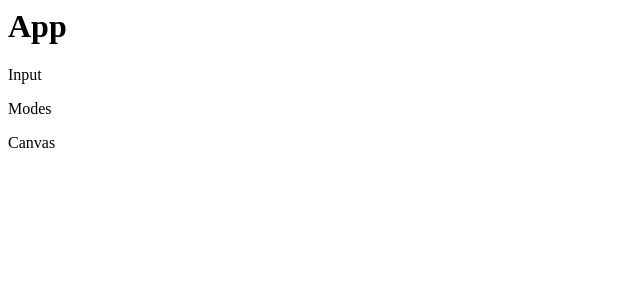
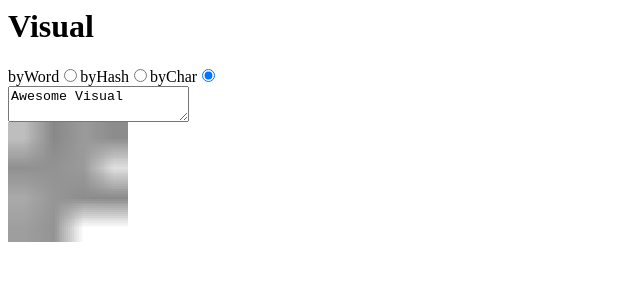
Before and after one commit to ceigh/visual, a React (Create React App) app: page / in a window 1280 px wide. Shown: the top 300 px of the page, without its empty margins (0-640 px from the left). Built offline with nearby package versions, Linux system fonts and the light colour scheme.

Commit message:
feat: Add base functional

```diff
--- a/package.json
+++ b/package.json
@@ -3,6 +3,7 @@
   "version": "0.1.0",
   "private": true,
   "dependencies": {
+    "js-sha512": "^0.8.0",
     "react": "^16.9.0",
     "react-dom": "^16.9.0",
     "react-scripts": "3.1.1"
--- a/src/components/App.js
+++ b/src/components/App.js
@@ -1,15 +1,25 @@
-import React from 'react';
+import React, {useState} from 'react';
+import encode from '../lib/encode';
 import Input from './Input';
 import Modes from './Modes';
 import Canvas from './Canvas';
 
+const modes = Object.keys(encode);
+const defaultMode = modes[~~(Math.random() * modes.length)];
+const defaultValue = 'Awesome Visual';
+
 export default function App() {
+  const [mode, setMode] = useState(defaultMode);
+  const [data, setData] = useState([]);
+
   return (
       <main>
-        <h1>App</h1>
-        <Input/>
-        <Modes/>
-        <Canvas/>
+        <h1>Visual</h1>
+        <Modes setAppMode={setMode} defaultMode={defaultMode}/>
+        <Input setAppData={setData} value={defaultValue} mode={mode}/>
+        {data.length ? <Canvas data={data}
+                               len={Math.ceil(Math.sqrt(
+                                   data.length / 4))}/> : null}
       </main>
   )
 }
--- a/src/components/Canvas.js
+++ b/src/components/Canvas.js
@@ -1,5 +1,15 @@
-import React from 'react';
+import React, {useEffect} from 'react';
 
-export default function Canvas() {
-  return <p>Canvas</p>
+const canvas = React.createRef();
+
+export default function Canvas(props) {
+  useEffect(() => {
+    const ctx = canvas.current.getContext('2d');
+    const imageData = ctx.createImageData(props.len, props.len);
+    imageData.data.map((v, i, a) => a[i] = props.data[i]);
+    ctx.putImageData(imageData, 0, 0);
+  }, [props.data, props.len]);
+
+  return <canvas ref={canvas} style={{display: 'block', zoom: 30}}
+                 width={props.len} height={props.len}/>
 }
--- a/src/components/Input.js
+++ b/src/components/Input.js
@@ -1,5 +1,18 @@
-import React from 'react';
+import React, {useEffect, useState} from 'react';
+import encode from '../lib/encode';
 
-export default function Input() {
-  return <p>Input</p>
+export default function Input(props) {
+  const [value, setValue] = useState(props.value || '');
+  const [data, setData] = useState([]);
+
+  useEffect(() => {
+    const newData = encode[props.mode](value);
+    [setData, props.setAppData].map(f => f(newData));
+  }, [props.setAppData, props.mode, value]);
+
+  return <textarea placeholder='Type here' value={value}
+                   onChange={e => {
+                     setValue(e.target.value);
+                     setData(encode[props.mode](value));
+                   }}/>
 }
--- a/src/components/Modes.js
+++ b/src/components/Modes.js
@@ -1,5 +1,19 @@
-import React from 'react';
+import React, {useState} from 'react';
+import encode from '../lib/encode';
 
-export default function Modes() {
-  return <p>Modes</p>
+export default function Modes(props) {
+  const [mode, setMode] = useState(props.defaultMode);
+  const labels = Object.keys(encode).slice().map((m, i) =>
+      <label key={i}>
+        {m}
+        <input defaultChecked={m === mode}
+               type='radio' name='mode'
+               onClick={() => {
+                 setMode(m);
+                 props.setAppMode(m);
+               }}/>
+      </label>
+  );
+
+  return <div>{labels}</div>
 }
--- /dev/null
+++ b/src/lib/encode.js
@@ -0,0 +1,62 @@
+import sha512 from 'js-sha512';
+import tools from './tools';
+
+// Core
+const fill = str => {
+  const len = str.length;
+  return str + '0'.repeat([0, 2, 1][len % 3]);
+};
+const separate = str => {
+  const count = str.length / 3;
+  const rgxp = new RegExp(`.{${count}}`, 'g');
+  return str.match(rgxp);
+};
+const cut = arr => {
+  return arr.map(str => str.substr(0, 2));
+};
+const toHex = arr => {
+  return `#${arr.join('')}`;
+};
+const toRgb = arr => {
+  return arr.map(c => parseInt(c, 16));
+};
+const toRgba = (arr, val) => {
+  const normal = val < 0 ? 0 : val > 255 ? 255 : val;
+  return arr.concat(normal);
+};
+const wordToPixel = (word, hex = false) => {
+  const lower = word.toLowerCase();
+  const rgxp = /[^0-9abcdef]/g;
+  const esc = lower.replace(rgxp, '0');
+  const filled = fill(esc);
+  const separated = separate(filled);
+  const cutted = cut(separated);
+  return hex ? toHex(cutted) : toRgba(toRgb(cutted), 255);
+};
+// To use
+const byWord = (str, flat = true, hex = false) => {
+  const formatted = tools.oneSpace(str).trim();
+  const colors = formatted.split(' ')
+      .map(word => wordToPixel(word, hex));
+  return flat ? colors.flat() : colors;
+};
+const byHash = str => {
+  return byWord(sha512(str).match(/.{1,4}/g).join(' '));
+};
+const byChar = str => {
+  const hexes = str.split('')
+      .map(c => tools.fixedCharCodeAt(c)
+          .toString(16));
+  const by2 = hexes.map(h => h.match(/.{1,2}/g));
+  const by2Octal = by2.map(a => a.map(h => parseInt(h, 16)));
+  const padded = by2Octal.map(a => tools.arrayPadEnd(a, 4, 0));
+  const reversed = padded.map(a => a.reverse());
+  return reversed.flat();
+};
+
+const encode = {
+  byWord,
+  byHash,
+  byChar,
+};
+export default encode;
--- /dev/null
+++ b/src/lib/tools.js
@@ -0,0 +1,27 @@
+const oneSpace = str => {
+  return str.replace(/\s{2,}/g, ' ');
+};
+const fixedCharCodeAt = (str, idx) => {
+  idx = idx || 0;
+  const code = str.charCodeAt(idx);
+  let hi, low;
+
+  if (0xD800 <= code && code <= 0xDBFF) {
+    hi = code;
+    low = str.charCodeAt(idx + 1);
+    if (isNaN(low)) return NaN;
+    return ((hi - 0xD800) * 0x400) + (low - 0xDC00) + 0x10000;
+  }
+  if (0xDC00 <= code && code <= 0xDFFF) return false;
+  return code;
+};
+const arrayPadEnd = (arr, len, val) => {
+  return [...arr, ...Array(len - arr.length).fill(val)]
+};
+
+const tools = {
+  oneSpace,
+  fixedCharCodeAt,
+  arrayPadEnd,
+};
+export default tools
```
